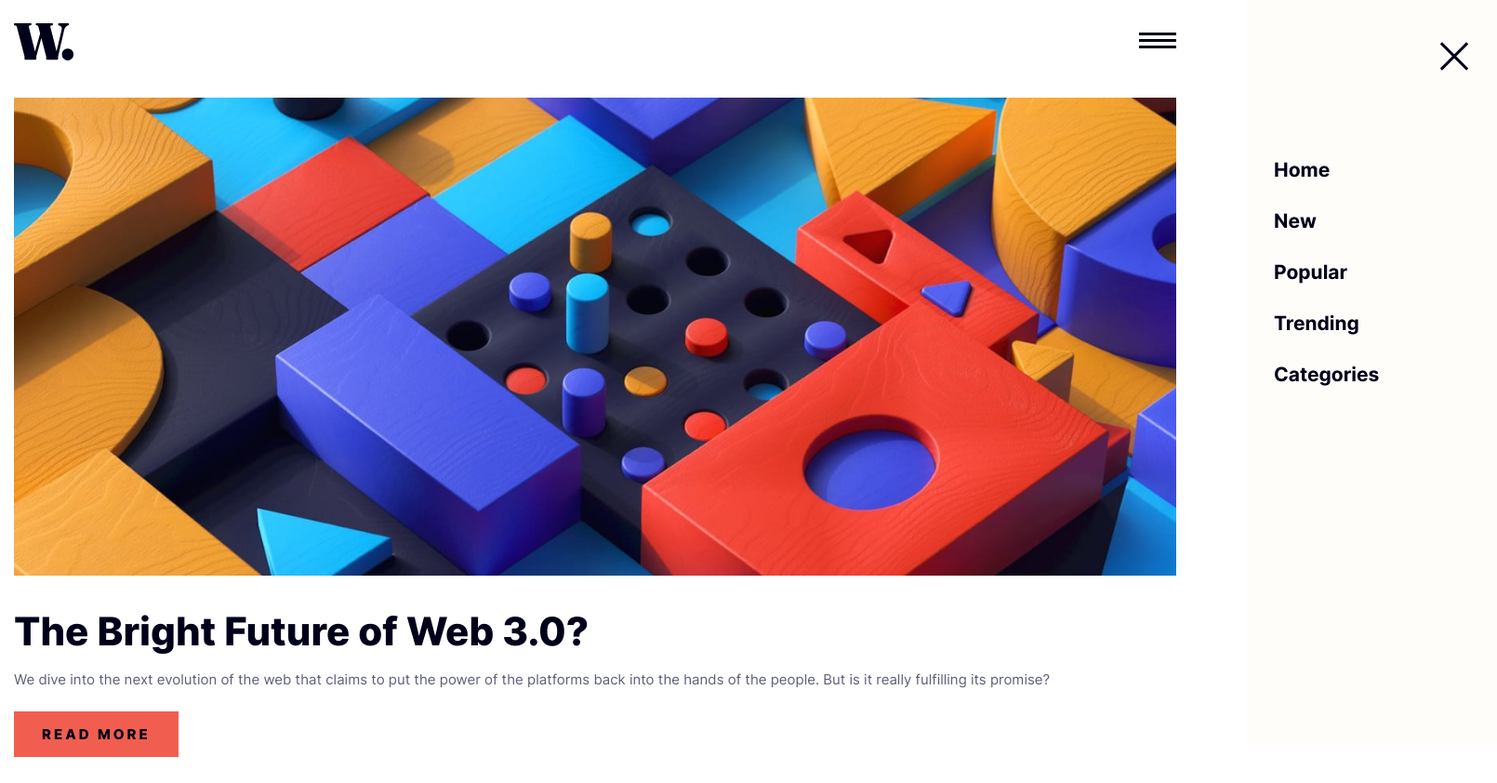
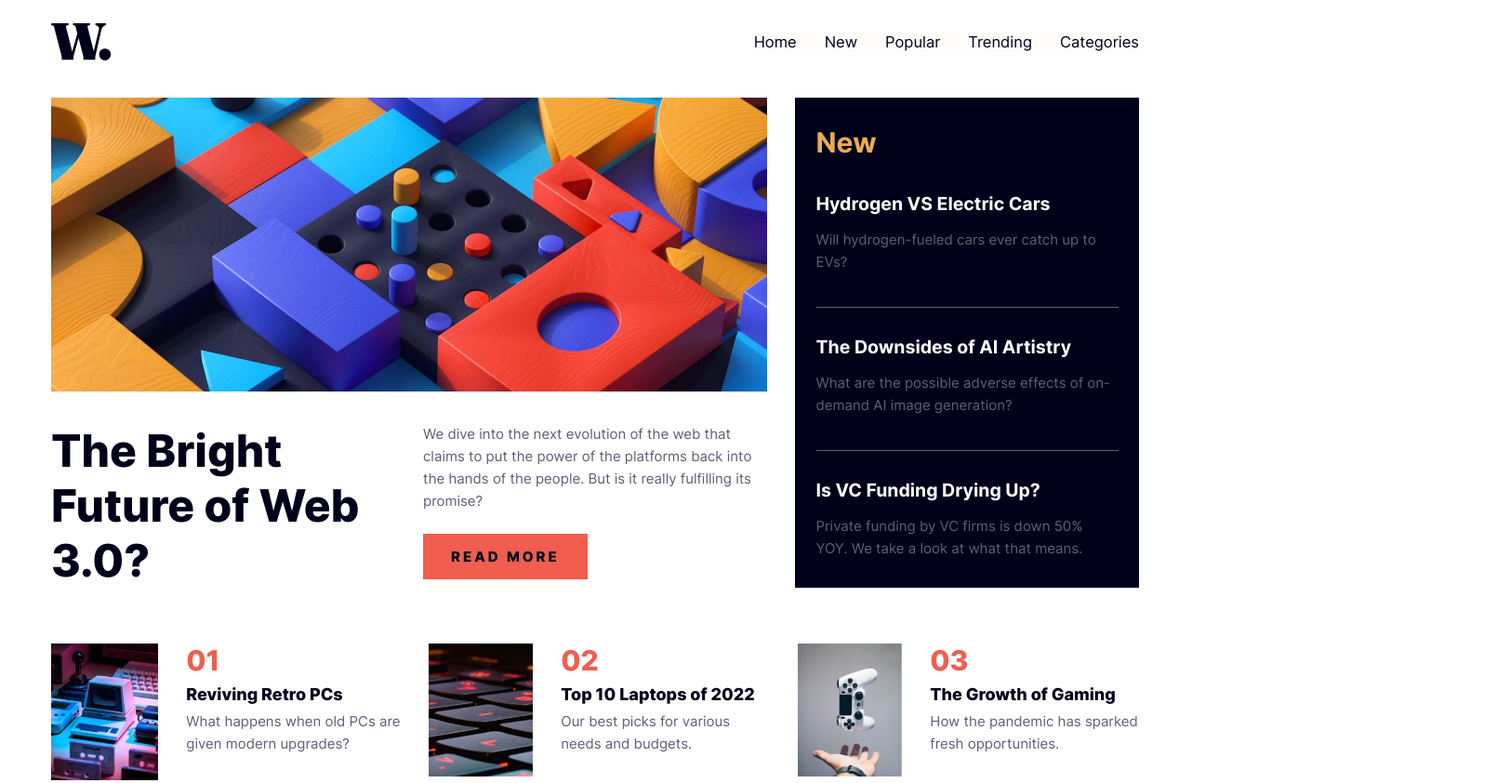
Before and after one commit to IbrahimMurad/news-homepage, a plain HTML site: page index.html in a window 1280 px wide. Shown: the top 842 px of the page at 93% size, 1610 px wide, since content can reach past the window. Drawn offline with Linux system fonts and the light colour scheme.

Commit message:
implementing the wide screen design

```diff
--- a/assets/sass/style.sass
+++ b/assets/sass/style.sass
@@ -42,6 +42,8 @@ header
     align-items: center
     height: 6rem
     padding: 0 1rem
+    max-width: 1200px
+    margin-inline: auto
 
     &>img
         cursor: pointer
@@ -101,6 +103,8 @@ main
     margin-top: 1rem
     display: grid
     gap: 2rem
+    max-width: 1200px
+    margin-inline: auto
 
 section
     margin-bottom: 2rem
@@ -114,7 +118,7 @@ p
     color: var(--dark-grayish-blue)
     line-height: 1.6
 
-.right-future
+.bright-future
     display: flex
     flex-direction: column
     gap: 1rem
@@ -135,6 +139,10 @@ p
             cursor: pointer
             letter-spacing: 0.2rem
             text-transform: uppercase
+
+            &:hover
+                background: var(--very-dark-blue)
+                color: var(--off-white)
 .new
     background-color: var(--very-dark-blue)
     color: var(--off-white)
@@ -157,6 +165,10 @@ p
             font-weight: var(--font-bold)
             color: var(--off-white)
             margin-bottom: 1rem
+            cursor: pointer
+
+            &:hover
+                color: var(--soft-orange)
 
 .popular
     display: flex
@@ -185,6 +197,10 @@ p
                 font-size: 1.2rem
                 font-weight: var(--font-bolder)
                 color: var(--very-dark-blue)
+                cursor: pointer
+
+                &:hover
+                    color: var(--soft-red)
 
             p
                 color: var(--dark-grayish-blue)
@@ -211,3 +227,53 @@ p
     clip: rect(0, 0, 0, 0)
     white-space: nowrap
     border-width: 0
+
+
+@media (min-width: 768px)
+
+    header
+        #open-menu
+            display: none
+
+        .nav
+            position: static
+            height: auto
+            width: auto
+            padding: 0
+
+            &>button
+                display: none
+
+            &>ul
+                flex-direction: row
+                gap: 2rem
+
+                &>li>a
+                    font-size: 1.1rem
+                    font-weight: var(--font-normal)
+
+    main
+        grid-template-columns: repeat(3, 1fr)
+
+    .hero-image
+        grid-column: 1 / 3
+
+    .bright-future
+        grid-column: 1 / 3
+        display: grid
+        grid-template-columns: repeat(2, 1fr)
+        gap: 2rem
+
+        h1
+            grid-column: 1 / 2
+            font-size: 3.2rem
+
+    .new
+        grid-column: 3 / 4
+        grid-row-start: 1
+        grid-row-end: 3
+
+    .popular
+        flex-direction: row
+        gap: 2rem
+        grid-column: 1 / 4
--- a/index.html
+++ b/index.html
@@ -51,7 +51,7 @@
       </button>
     </header>
     <main>
-      <picture>
+      <picture class="hero-image">
         <source
           media="(min-width: 1024px)"
           srcset="./assets/images/image-web-3-desktop.jpg"
@@ -61,7 +61,7 @@
           alt="colorful blocks with different shapes and sizes like a lego"
         />
       </picture>
-      <section class="right-future" aria-labelledby="bright-future">
+      <section class="bright-future" aria-labelledby="bright-future">
         <h1 id="bright-future">The Bright Future of Web 3.0?</h1>
         <div>
           <p>
```
Also changed, not shown: assets/css/style.css, 1 other file.
